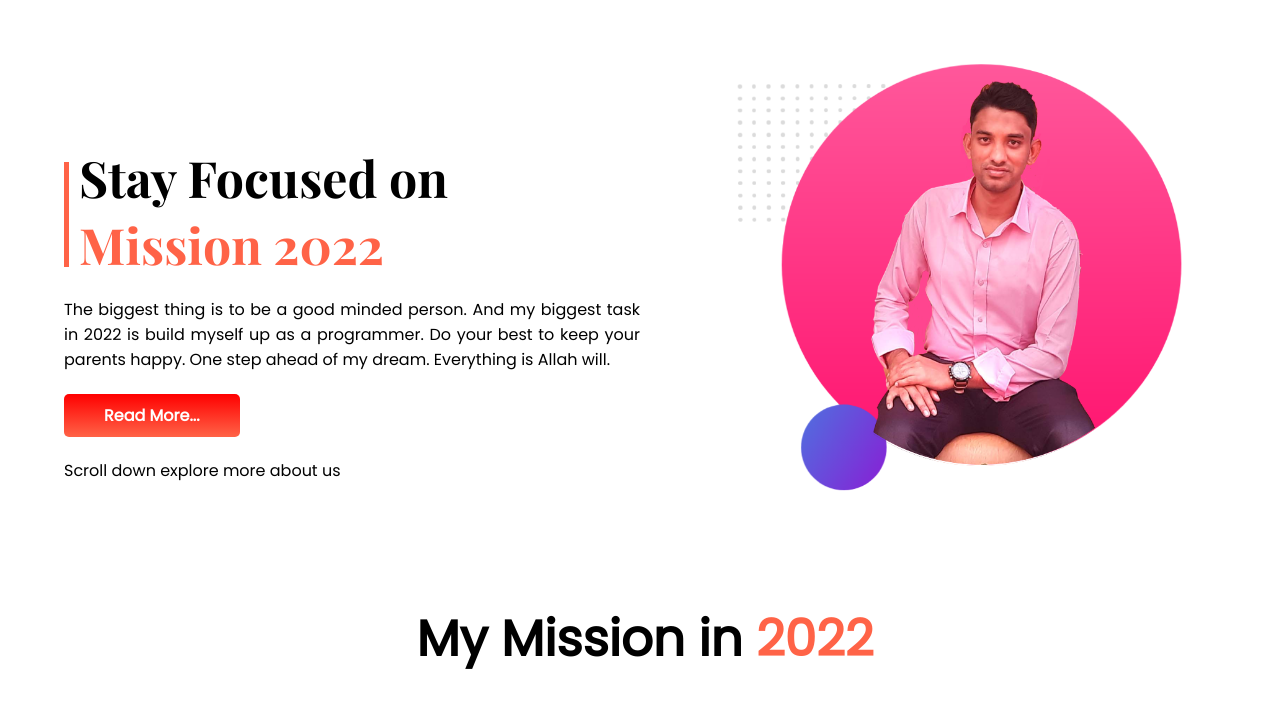
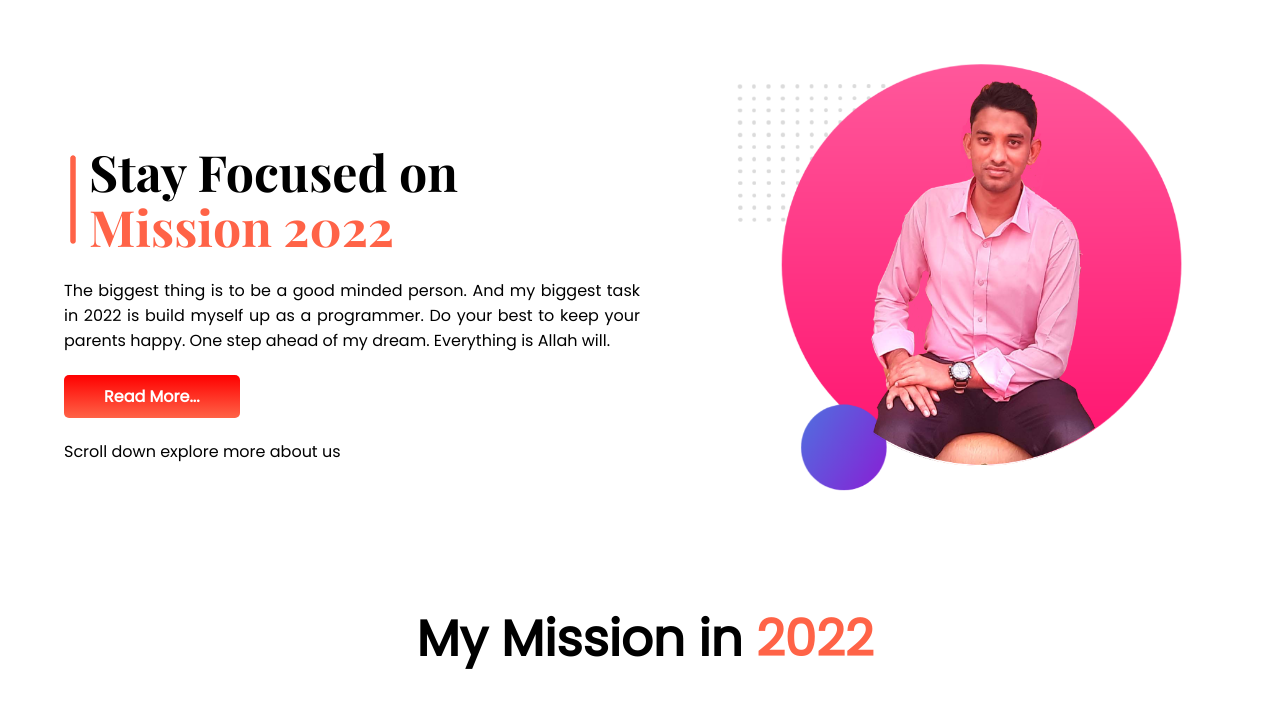
Before and after one commit to mdriazuddin417/mission-2022, a plain HTML site: page index.html in a window 1280 px wide. Shown: the top 727 px of the page. Drawn offline with nearby package versions, Linux system fonts and the light colour scheme.

Commit message:
border-update

```diff
--- a/style.css
+++ b/style.css
@@ -1,5 +1,5 @@
 body{font-family:Poppins,sans-serif;margin:0}
-section{padding-left:5%;padding-right: 5%;}
+section{padding-left:5%;padding-right:5%}
 h1{font-size:50px;padding-left:10px}
 .border-left-slide{margin-bottom:75px}
 h2{font-size:30px;line-height:20px}
@@ -10,7 +10,9 @@ h2{font-size:30px;line-height:20px}
 .half-width img{width:90%;padding-left:8%}
 .tomato-color{color:tomato;margin-top:-40px}
 .playfair-font{font-family:'Playfair Display'}
-.half-mission{line-height:32px;border-left:5px solid tomato;height:105px}
+.half-mission{line-height:20px;position:relative;padding-left:15px}
+.half-mission :before{content:"";position:absolute;background:tomato;width:88px;height:5px;transform:rotate(
+270deg);top:47%;left:-6%;border-radius:10px}
 .link{background-image:linear-gradient(red,tomato);padding:10px 40px;border-radius:5px;text-decoration:none;color:#fff;font-weight:600}
 .dream-mission h1{text-align:center}
 .extra img{width:40%}
@@ -21,7 +23,7 @@ h2{font-size:30px;line-height:20px}
 .goals{background-color:#fff4d5}
 .develope-With{background-image:url(images/shapes/shape-4.png);background-position:left;background-repeat:no-repeat;background-size:40%}
 .global-community{background-image:url(images/shapes/shape-6.png);background-position:right;background-repeat:no-repeat;background-size:33%}
-#web-pic{width: 100%;padding:3%;}
+#web-pic{width:100%;padding:3%}
 #web-pic img{width:90%}
 .web-width{margin-top:32px}
 .web-width p{margin-bottom:38px;line-height:30px}
```
